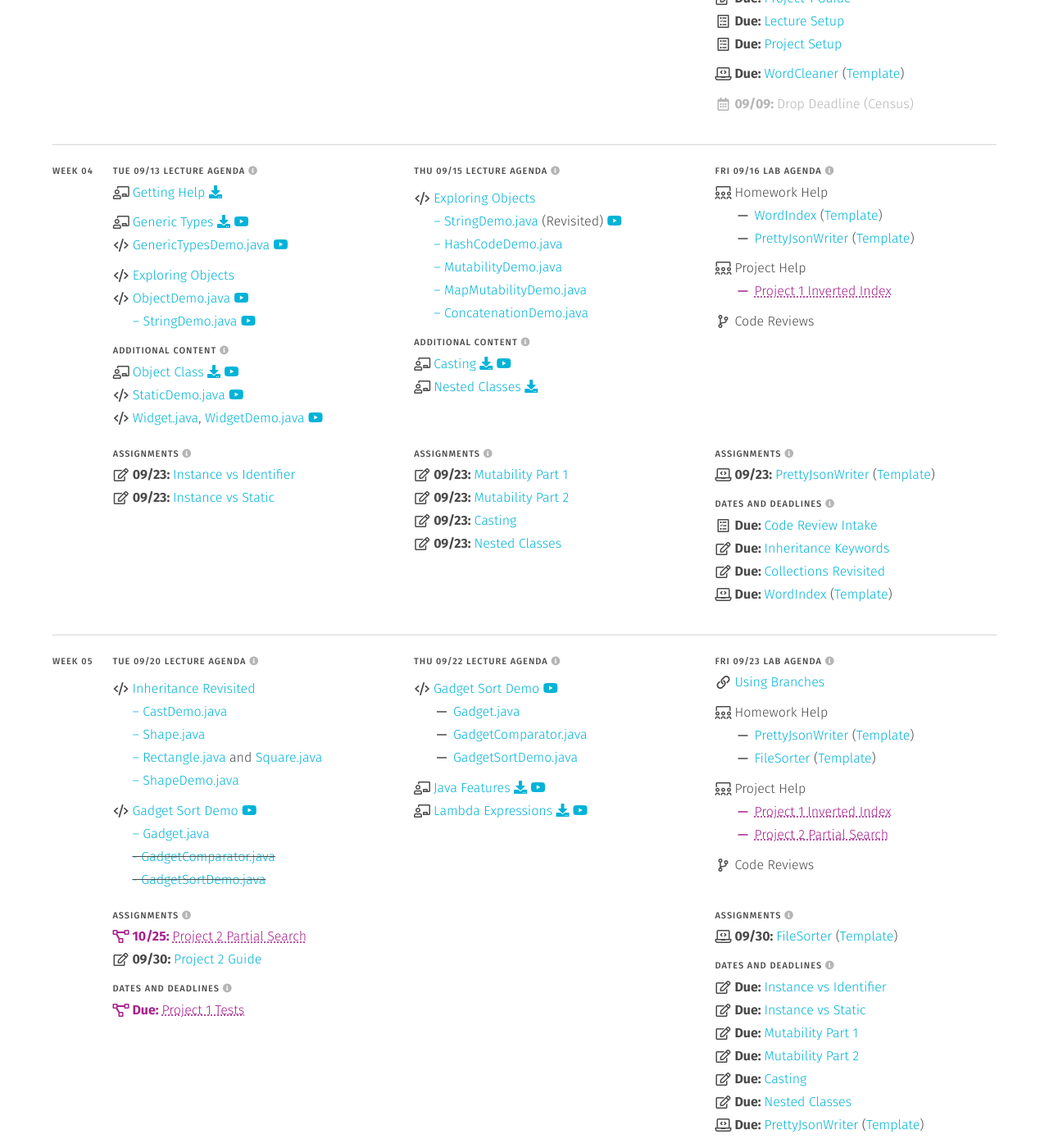
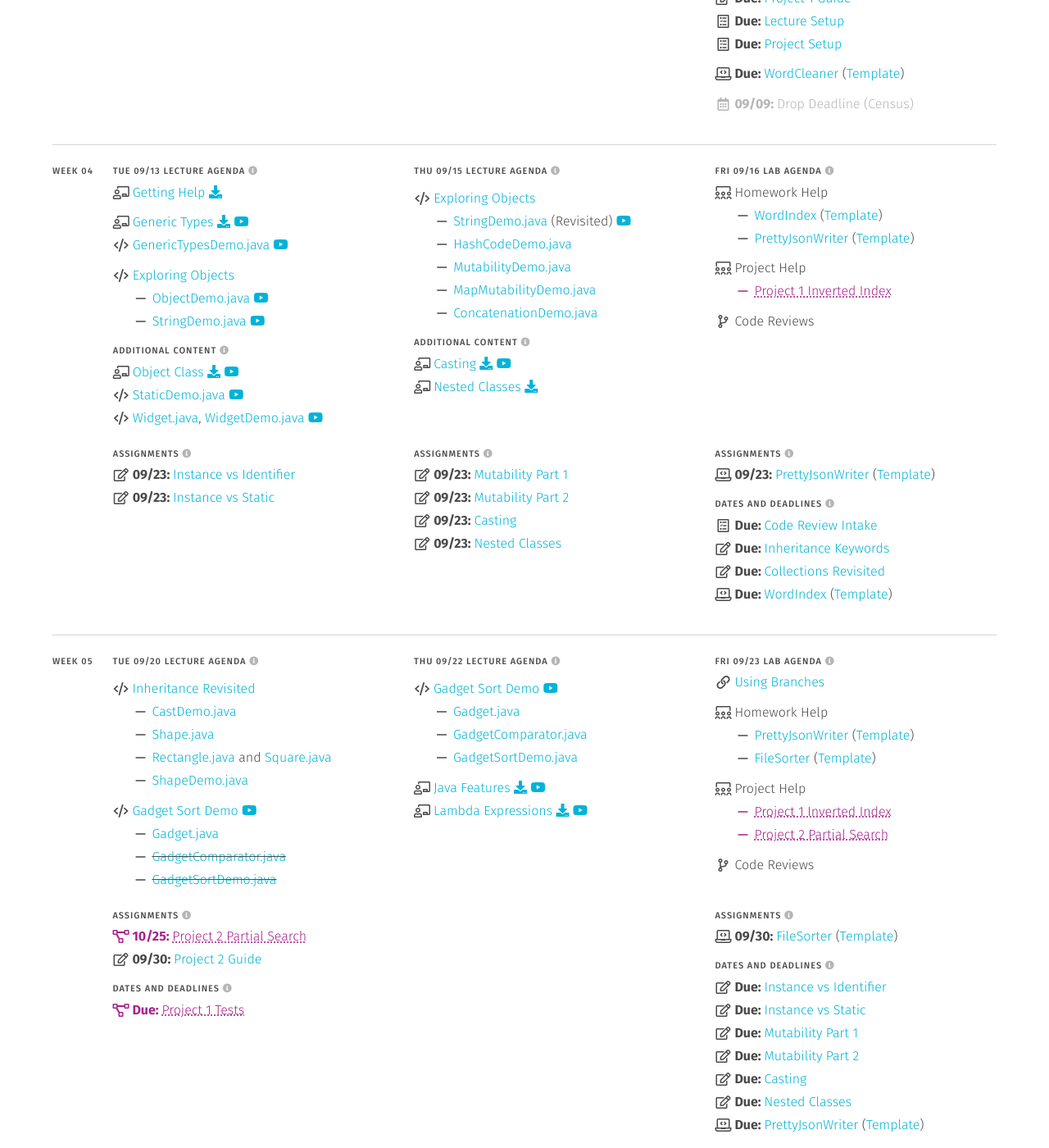
Before and after one commit to usf-cs272-fall2022/usf-cs272-fall2022.github.io, a Jekyll site: the page built from schedule.md, in a window 1280 px wide and 1400 px high, scrolled down 2262 px. Shown: the whole window at 82% size. Built offline with Jekyll 4.4.1, drawn with Linux system fonts in a browser that asks for light colours; some of the changed text lies outside the part shown.

Commit message:
Fixing icons

```diff
--- a/_data/schedule.yml
+++ b/_data/schedule.yml
@@ -192,12 +192,14 @@ weeks:
                 link: 'https://github.com/usf-cs272-fall2022/lectures/tree/main/FileIO'
                 icon: 'code'
 
-              - text: '– EliteFileConverter.java'
-                icon: 'nothing'
+              - text: 'EliteFileConverter.java'
+                icon: indented
+                type: ['push']
                 link: 'https://github.com/usf-cs272-fall2022/lectures/blob/main/FileIO/src/main/java/edu/usfca/cs272/EliteFileConverter.java'
 
-              - text: '– DirectoryStreamDemo.java'
-                icon: 'nothing'
+              - text: 'DirectoryStreamDemo.java'
+                icon: indented
+                type: ['push']
                 link: 'https://github.com/usf-cs272-fall2022/lectures/blob/main/FileIO/src/main/java/edu/usfca/cs272/DirectoryStreamDemo.java'
                 tube: 'https://drive.google.com/file/d/1sAML7el7txCn53kIMccCgEPgOSDDzeCm/view?usp=sharing'
 
@@ -235,18 +237,21 @@ weeks:
                 link: 'https://github.com/usf-cs272-fall2022/lectures/tree/main/DataStructures'
                 type: ['bump']
 
-              - text: '– CollectionDemo.java'
-                icon: 'nothing'
+              - text: 'CollectionDemo.java'
+                icon: indented
+                type: ['push']
                 link: 'https://github.com/usf-cs272-fall2022/lectures/blob/main/DataStructures/src/main/java/edu/usfca/cs272/CollectionDemo.java'
                 tube: 'https://drive.google.com/file/d/1UbVnpLnFL1v0AKH6pazLRH0jKh1OkTF1/view?usp=sharing'
 
-              - text: '– MapDemo.java'
-                icon: 'nothing'
+              - text: 'MapDemo.java'
+                icon: indented
+                type: ['push']
                 link: 'https://github.com/usf-cs272-fall2022/lectures/blob/main/DataStructures/src/main/java/edu/usfca/cs272/MapDemo.java'
                 tube: 'https://drive.google.com/file/d/1byBtkaRo7WkY3cBfPXJNkvEi3D7UhoJD/view?usp=sharing'
 
-              - text: '– NestedMapDemo.java'
-                icon: 'nothing'
+              - text: 'NestedMapDemo.java'
+                icon: indented
+                type: ['push']
                 link: 'https://github.com/usf-cs272-fall2022/lectures/blob/main/DataStructures/src/main/java/edu/usfca/cs272/NestedMapDemo.java'
 
           - <<: *assignments
@@ -332,16 +337,19 @@ weeks:
                 link: 'https://github.com/usf-cs272-fall2022/lectures/tree/main/DataStructures'
                 type: ['bump']
 
-              - text: '– IterationDemo.java'
-                icon: 'nothing'
+              - text: 'IterationDemo.java'
+                icon: indented
+                type: ['push']
                 link: 'https://github.com/usf-cs272-fall2022/lectures/blob/main/DataStructures/src/main/java/edu/usfca/cs272/IterationDemo.java'
 
-              - text: '– MutableSetDemo.java'
-                icon: 'nothing'
+              - text: 'MutableSetDemo.java'
+                icon: indented
+                type: ['push']
                 link: 'https://github.com/usf-cs272-fall2022/lectures/blob/main/DataStructures/src/main/java/edu/usfca/cs272/MutableSetDemo.java'
 
-              - text: '– RemoveDemo.java'
-                icon: 'nothing'
+              - text: 'RemoveDemo.java'
+                icon: indented
+                type: ['push']
                 link: 'https://github.com/usf-cs272-fall2022/lectures/blob/main/DataStructures/src/main/java/edu/usfca/cs272/RemoveDemo.java'
 
           - <<: *content
@@ -377,16 +385,19 @@ weeks:
                 link: 'https://github.com/usf-cs272-fall2022/lectures/tree/main/InheritanceBasics'
                 type: ['bump']
 
-              - text: '– WordGroup.java'
-                icon: 'nothing'
+              - text: 'WordGroup.java'
+                icon: indented
+                type: ['push']
                 link: 'https://github.com/usf-cs272-fall2022/lectures/blob/main/InheritanceBasics/src/main/java/edu/usfca/cs272/WordGroup.java'
 
-              - text: '– PrefixMap.java'
-                icon: 'nothing'
+              - text: 'PrefixMap.java'
+                icon: indented
+                type: ['push']
                 link: 'https://github.com/usf-cs272-fall2022/lectures/blob/main/InheritanceBasics/src/main/java/edu/usfca/cs272/PrefixMap.java'
 
-              - text: '– PrefixDemo.java'
-                icon: 'nothing'
+              - text: 'PrefixDemo.java'
+                icon: indented
+                type: ['push']
                 link: 'https://github.com/usf-cs272-fall2022/lectures/blob/main/InheritanceBasics/src/main/java/edu/usfca/cs272/PrefixDemo.java'
 
           - <<: *content
@@ -496,12 +507,14 @@ weeks:
                 type: ['bump']
 
               - text: 'ObjectDemo.java'
-                icon: 'code'
+                icon: indented
+                type: ['push']
                 link: 'https://github.com/usf-cs272-fall2022/lectures/blob/main/ExploringObjects/src/main/java/edu/usfca/cs272/ObjectDemo.java'
                 tube: 'https://drive.google.com/file/d/1U0uVHUPp1-zZK-J5rVn0X-pP2CdxF3el/view?usp=sharing'
 
-              - text: '– StringDemo.java'
-                icon: 'nothing'
+              - text: 'StringDemo.java'
+                icon: indented
+                type: ['push']
                 link: 'https://github.com/usf-cs272-fall2022/lectures/blob/main/ExploringObjects/src/main/java/edu/usfca/cs272/StringDemo.java'
                 tube: 'https://drive.google.com/file/d/1Gncwuj-YnyaPivB3vQLLyWVM-8ZnFjeT/view?usp=sharing'
 
@@ -537,26 +550,31 @@ weeks:
                 link: 'https://github.com/usf-cs272-fall2022/lectures/tree/main/ExploringObjects'
                 type: ['bump']
 
-              - text: '– StringDemo.java'
+              - text: 'StringDemo.java'
                 more: '(Revisited)'
-                icon: 'nothing'
+                icon: indented
+                type: ['push']
                 link: 'https://github.com/usf-cs272-fall2022/lectures/blob/main/ExploringObjects/src/main/java/edu/usfca/cs272/StringDemo.java'
                 tube: 'https://drive.google.com/file/d/1Gncwuj-YnyaPivB3vQLLyWVM-8ZnFjeT/view?usp=sharing'
 
-              - text: '– HashCodeDemo.java'
-                icon: 'nothing'
+              - text: 'HashCodeDemo.java'
+                icon: indented
+                type: ['push']
                 link: 'https://github.com/usf-cs272-fall2022/lectures/blob/main/ExploringObjects/src/main/java/edu/usfca/cs272/HashCodeDemo.java'
 
-              - text: '– MutabilityDemo.java'
-                icon: 'nothing'
+              - text: 'MutabilityDemo.java'
+                icon: indented
+                type: ['push']
                 link: 'https://github.com/usf-cs272-fall2022/lectures/blob/main/ExploringObjects/src/main/java/edu/usfca/cs272/MutabilityDemo.java'
 
-              - text: '– MapMutabilityDemo.java'
-                icon: 'nothing'
+              - text: 'MapMutabilityDemo.java'
+                icon: indented
+                type: ['push']
                 link: 'https://github.com/usf-cs272-fall2022/lectures/blob/main/ExploringObjects/src/main/java/edu/usfca/cs272/MapMutabilityDemo.java'
 
-              - text: '– ConcatenationDemo.java'
-                icon: 'nothing'
+              - text: 'ConcatenationDemo.java'
+                icon: indented
+                type: ['push']
                 link: 'https://github.com/usf-cs272-fall2022/lectures/blob/main/ExploringObjects/src/main/java/edu/usfca/cs272/ConcatenationDemo.java'
 
           - <<: *content
@@ -641,21 +659,25 @@ weeks:
                 link: 'https://github.com/usf-cs272-fall2022/lectures/tree/main/InheritanceBasics'
                 type: ['bump']
 
-              - text: '– CastDemo.java'
-                icon: 'nothing'
+              - text: 'CastDemo.java'
+                icon: indented
+                type: ['push']
                 link: 'https://github.com/usf-cs272-fall2022/lectures/blob/main/InheritanceTopics/src/main/java/edu/usfca/cs272/CastDemo.java
 '
-              - text: '– Shape.java'
-                icon: 'nothing'
+              - text: 'Shape.java'
+                icon: indented
+                type: ['push']
                 link: 'https://github.com/usf-cs272-fall2022/lectures/blob/main/InheritanceBasics/src/main/java/edu/usfca/cs272/Shape.java'
 
-              - text: '– Rectangle.java'
-                icon: 'nothing'
+              - text: 'Rectangle.java'
+                icon: indented
+                type: ['push']
                 more: 'and <a href="https://github.com/usf-cs272-fall2022/lectures/blob/main/InheritanceBasics/src/main/java/edu/usfca/cs272/Square.java">Square.java</a>'
                 link: 'https://github.com/usf-cs272-fall2022/lectures/blob/main/InheritanceBasics/src/main/java/edu/usfca/cs272/Rectangle.java'
 
-              - text: '– ShapeDemo.java'
-                icon: 'nothing'
+              - text: 'ShapeDemo.java'
+                icon: indented
+                type: ['push']
                 link: 'https://github.com/usf-cs272-fall2022/lectures/blob/main/InheritanceBasics/src/main/java/edu/usfca/cs272/ShapeDemo.java'
 
               - text: 'Gadget Sort Demo'
@@ -664,18 +686,19 @@ weeks:
                 tube: 'https://drive.google.com/file/d/1LLItjwK8SwopHXJdZ7o1vffT1nNvoaEa/view?usp=sharing'
                 type: ['bump']
 
-              - text: '– Gadget.java'
-                icon: 'nothing'
+              - text: 'Gadget.java'
+                icon: indented
+                type: ['push']
                 link: 'https://github.com/usf-cs272-fall2022/lectures/blob/main/InheritanceTopics/src/main/java/edu/usfca/cs272/Gadget.java'
 
-              - text: '- GadgetComparator.java'
-                icon: 'nothing'
-                type: ['strike']
+              - text: 'GadgetComparator.java'
+                icon: indented
+                type: ['push', 'strike']
                 link: 'https://github.com/usf-cs272-fall2022/lectures/blob/main/InheritanceTopics/src/main/java/edu/usfca/cs272/GadgetComparator.java'
 
-              - text: '- GadgetSortDemo.java'
-                icon: 'nothing'
-                type: ['strike']
+              - text: 'GadgetSortDemo.java'
+                icon: indented
+                type: ['push', 'strike']
                 link: 'https://github.com/usf-cs272-fall2022/lectures/blob/main/InheritanceTopics/src/main/java/edu/usfca/cs272/GadgetSortDemo.java'
 
           - <<: *assignments
```
